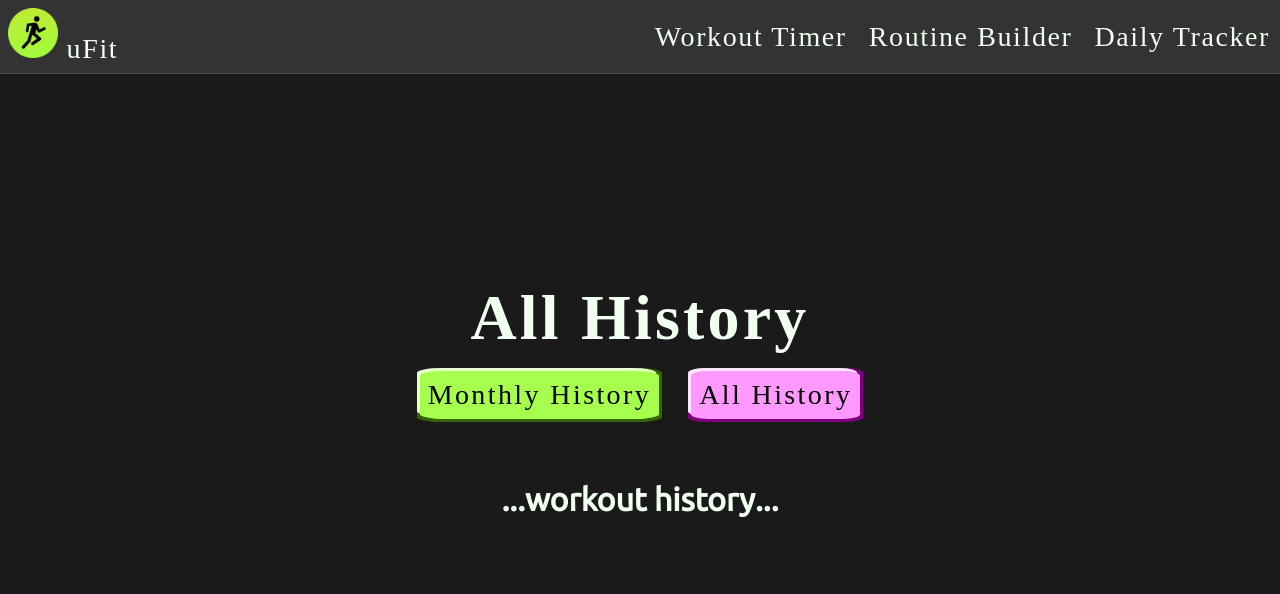
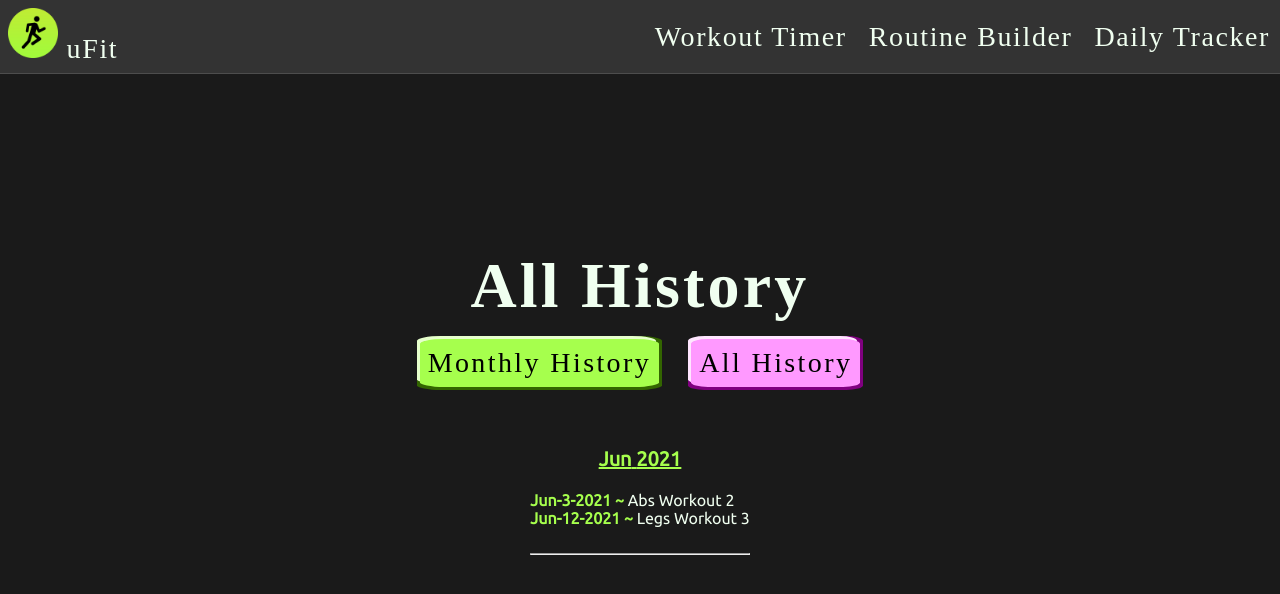
Before and after one commit to Sammael001/workout-tracker, a Next.js app: page /tracker in a window 1280 px wide. Both pictures are taken after a click on the button "All History". Shown: the top 594 px of the page. Built offline with nearby package versions, Linux system fonts and the light colour scheme; a web font is replaced by a local one.

Commit message:
added history component and styling

```diff
--- a/components/History.js
+++ b/components/History.js
@@ -1,16 +1,65 @@
 
 
-import { useState } from "react";
+import { useState, useEffect } from "react";
+import dayjs from 'dayjs';
+import styles from "../styles/History.module.css";
 
-export default function History(props) {
+export default function History({ workoutHistory }) {
+  const [ monYrList, setMonYrList ] = useState([]);
+  const [ haveLoaded, setHaveLoaded ] = useState(false);
   // import workoutHistory from localStorage, if available
   // if not, display error message
   // filter/parse dates with dayJS
 
+  // console.log( dayjs("May2021").isBefore(dayjs("Jun2021")) );
+  useEffect(() => {
+    function getMonths(){
+      let monthsArray = [];
+      for (let monthYearKey in workoutHistory) {
+        let empty = workoutHistory[monthYearKey].every(elem => elem === ""); // make sure array at this key in workoutHistory isn't empty
+        if (!empty) monthsArray.push(monthYearKey);  // generate array from all month/year keys in workoutHistory
+      };
+      monthsArray.sort((mon1, mon2) => { // if compareFunction(a, b) returns a value > than 0, sort b before a
+        if ( dayjs(mon1).isBefore(dayjs(mon2)) ) { // sort the array we created (since it may be out of order)
+          return -1;
+        } else {
+          return 1;
+        }
+      });
+      setMonYrList(monthsArray);
+      setHaveLoaded(true); // necessary to get this useEffect call to run twice...on first run, monYrList is empty
+    };
+    getMonths();
+    // console.log(monYrList);
+  }, [workoutHistory, haveLoaded]);
+
+  function mapHistory() {
+    let histMap = monYrList.map(monYr => { // map over the sorted keys in monYrList
+      let monthMap = workoutHistory[monYr].map((elem, idx) => { // then for each key, map over values in workoutHistory at that key
+        if (elem.length > 0) { // if the element in this array is not empty...
+          let date = `${monYr.slice(0, 3)}-${idx}-${monYr.slice(3)}`; // set a date string + return a div with workout name(s) and date string
+          return (<div className={styles.dateEntry} key={date}>
+                    <span className={styles.greenBold}>{date}{' '}~</span><span>{' '}{elem}</span>
+                  </div>)
+        };
+      });
+      // return all mapped workouts for the month+year, below a title like 'Jun 2021'
+      return (<div className={styles.monthYear} key={monYr}>
+                <h3 className={styles.monthYearTitle}>{monYr.slice(0, 3)} {monYr.slice(3)}</h3>
+                {monthMap}
+                <br/>
+                <hr/>
+              </div>);
+    });
+    return histMap; // return all mapped workouts for all months/years
+  }
 
   return (
     <>
-      <h1>...workout history...</h1>
+      <div>
+        { mapHistory() }
+      </div>
+
     </>
   );
 };
--- a/pages/tracker.js
+++ b/pages/tracker.js
@@ -153,7 +153,7 @@ export default function Tracker(){
                         deleteDayHistory={deleteDayHistory}
                       /> }
         { showCurrent && <CurrentMonth cellClick={goToAddDate} workoutHistory={workoutHistory}/> }
-        { showHistory && <History /> }
+        { showHistory && <History workoutHistory={workoutHistory}/> }
       </div>
     </div>
   );
--- /dev/null
+++ b/styles/History.module.css
@@ -0,0 +1,16 @@
+.monthYear {
+  margin-bottom: 1rem;
+}
+.monthYearTitle {
+  color: #a6ff4d;
+  font-weight: bold;
+  font-size: 1.25rem;
+  text-align: center;
+  text-decoration: underline;
+}
+
+.greenBold {
+  color: #a6ff4d;
+  /* font-size: 1.25rem; */
+  font-weight: bold;
+}
```
